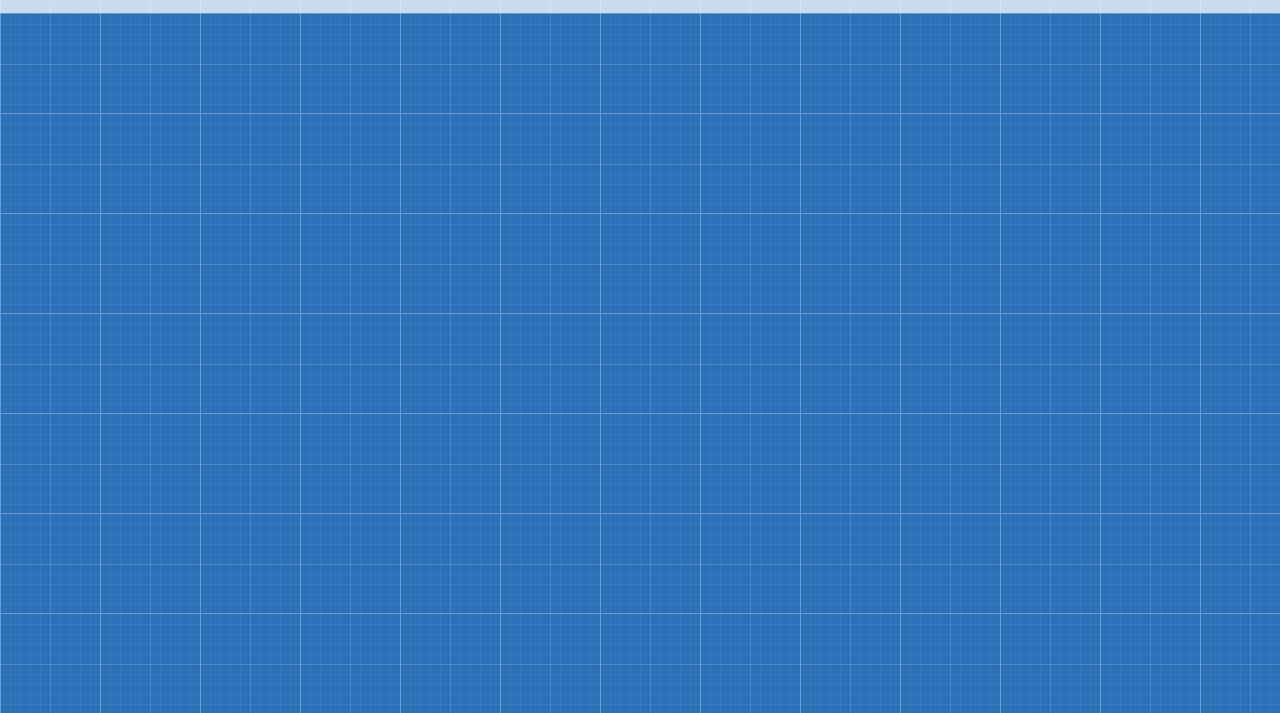
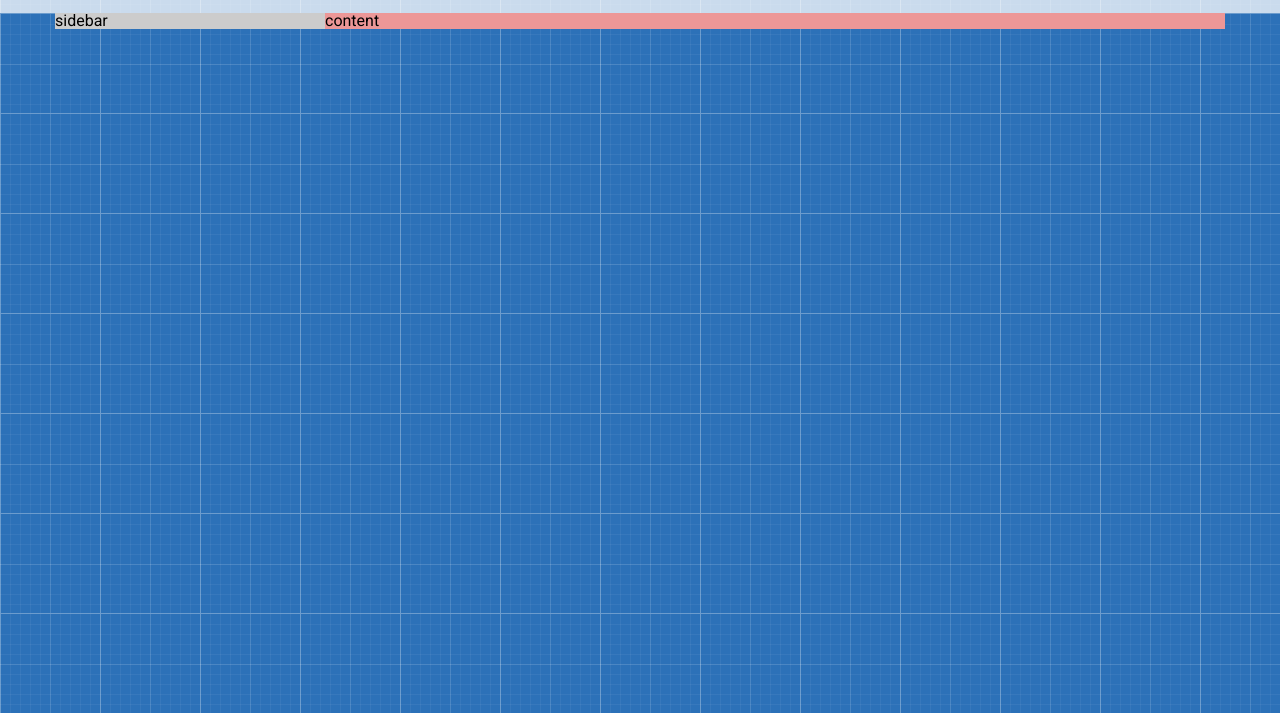
Before and after one commit to yaborodinov/git_expiriance.github.io, a website: page index.html in a window 1280 px wide. Shown: the part 87-800 px from the top of the page. Drawn offline with Linux system fonts and the light colour scheme.

Commit message:
start doing main block/ made 2 columns

```diff
--- a/css/style.css
+++ b/css/style.css
@@ -218,3 +218,27 @@ body {
   left: -10px;
   top: -5px;
 }
+
+/* main */
+.row_main{
+  width: 100%;
+}
+.row_main::after{
+  content: "";
+  display: block;
+  clear: both;
+}
+
+/* col-md-270 */
+
+.col-md-270{
+  width: 270px;
+  background-color: #ccc;
+}
+
+
+/* col-md-900 */
+.col-md-900{
+  width: 900px;
+  background-color: rgb(236, 151, 151);
+}
--- a/index.html
+++ b/index.html
@@ -71,10 +71,13 @@
         </div>
       </div>
     </header>
-    <!-- <main class="main">
-        <div>hello</div>
-        <div>hello</div>
-        <div>hi!</div>
-    </main> -->
+    <main class="main">
+        <div class="conteiner">
+          <div class="row_main">
+            <div class="col-md-270">sidebar</div>
+            <div class="col-md-900">content</div>
+          </div>
+        </div>
+    </main>
   </body>
 </html>
```
